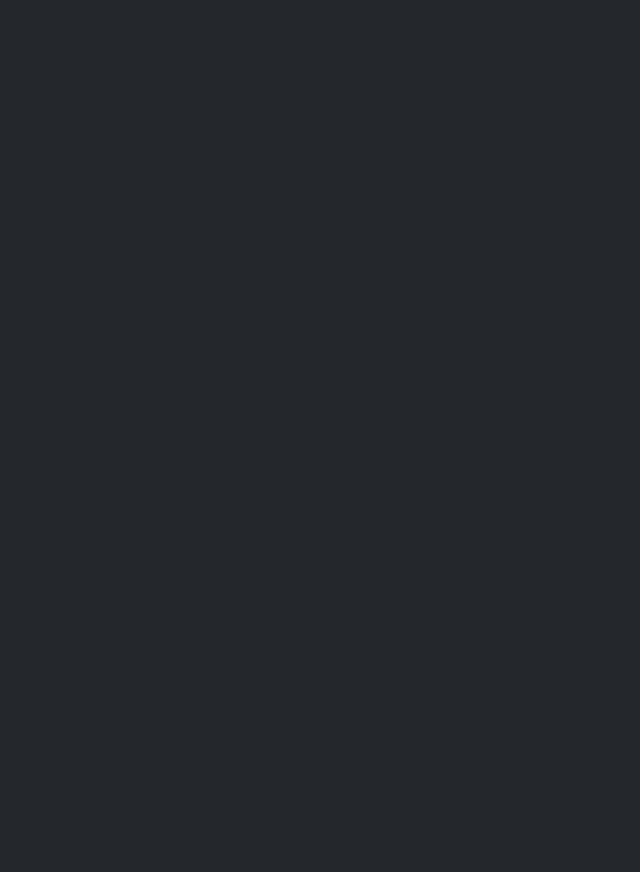
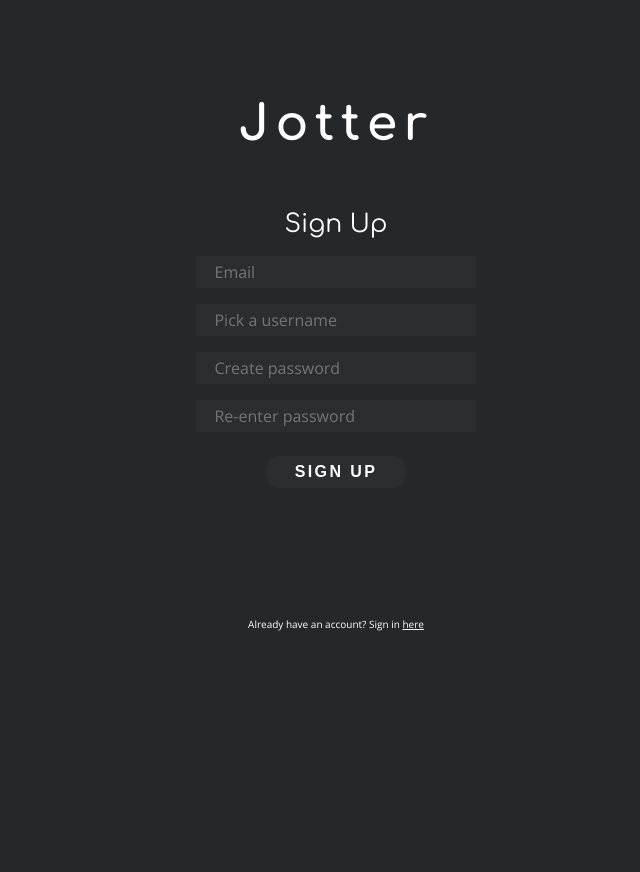
Before and after one commit to eddiemm/jotter, a PHP site: page /signUp.html in a window 1280 px wide. Before the commit the part shown is empty. Shown: the top 872 px of the page, without its empty margins (304-944 px from the left). Before the commit the page ends 800 px from the top, so only its background shows below. Run offline with PHP 8.4, Linux system fonts and the light colour scheme.

Commit message:
Implement sign up page and style

```diff
--- a/css/styles.css
+++ b/css/styles.css
@@ -87,13 +87,6 @@ a:visited {
     border-radius: .125rem;
 }
 
-.input-field--login {
-    width: 100%;
-    height: 2rem;
-    margin: 1rem auto;
-    display: block;
-}
-
 .input-field:hover {
     background-color: var(--bg-text-hover);
 }
@@ -102,6 +95,15 @@ a:visited {
     color: var(--text-active);
     border-color: var(--accent);
 }
+
+.input-field--login,
+.input-field--sign-up {
+    width: 100%;
+    height: 2rem;
+    margin: 1rem auto;
+    display: block;
+}
+
 
 .detail-group {
     display: flex;
@@ -143,10 +145,12 @@ a:visited {
     cursor: pointer;
 }
 
-.btn--login {
-    margin-bottom: 8rem;
-}
-
 .btn:hover {
     background-color: var(--accent);
 }
+
+.btn--login,
+.btn--sign-up {
+    margin-bottom: 8rem;
+    margin-top: .5rem;
+}
--- a/signUp.html
+++ b/signUp.html
@@ -16,7 +16,23 @@
     <title>Jotter: Sign Up</title>
 </head>
 <body>
+   <!-- page title -->
+   <header>
+    <h1 class="title--login">Jotter</h1>
+    </header>
+    <!-- login form -->
+    <main class="wrapper wrapper--login">
+        <h3 class="login__heading">Sign Up</h3>
+        <input class="input-field input-field--sign-up" type="text" placeholder="Email">
+        <input class="input-field input-field--sign-up" type="text" placeholder="Pick a username">
+        <input class="input-field input-field--sign-up" type="password" placeholder="Create password">
+        <input class="input-field input-field--sign-up" type="password" placeholder="Re-enter password">
 
+        <!-- login button -->
+        <input class="btn btn--sign-up" type="button" value="sign up">
+        <!-- link to sign up -->
+        <p class="detail detail--text">Already have an account? <a class="detail detail--link" href="/index.html">Sign in <u>here</u></a></p>
+    </main>
 
     <script src="js/main.js" defer></script>
 </body>
```
